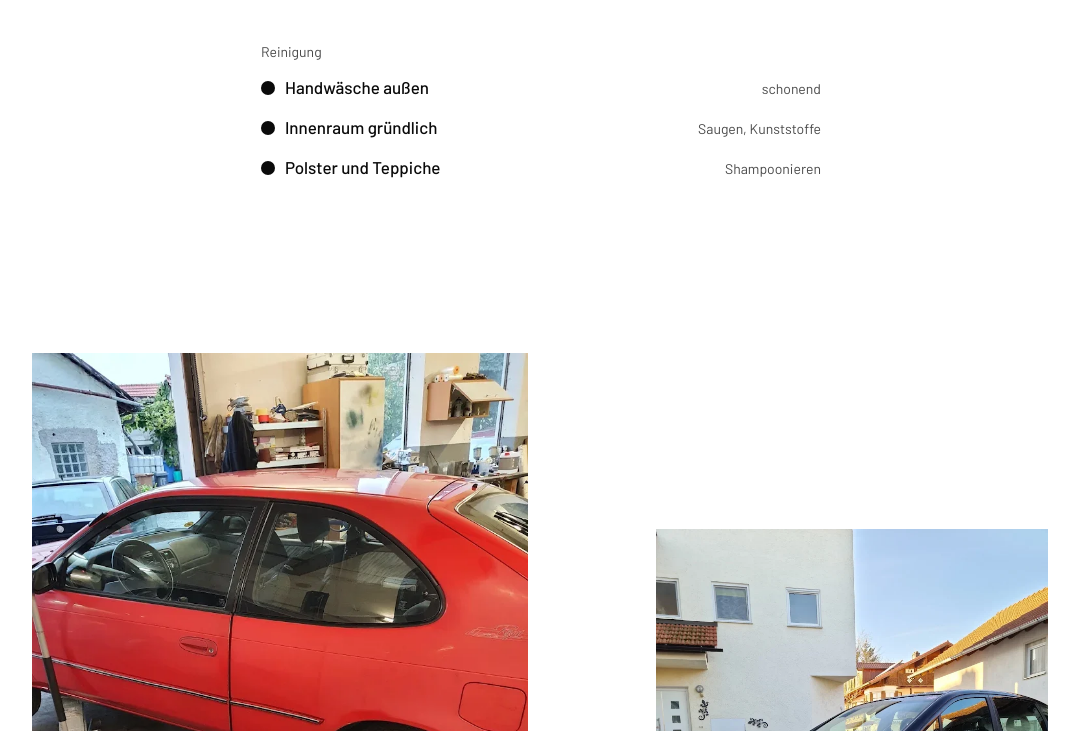
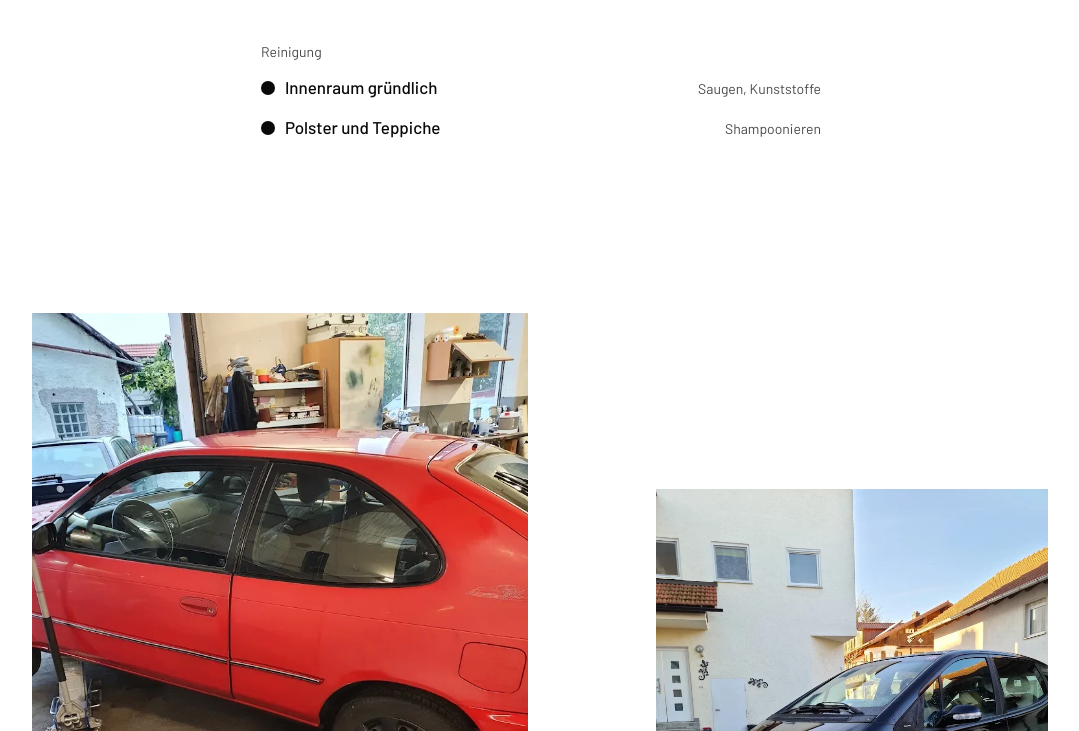
Before and after one commit to legofux-ux/Websites, a plain HTML site: page pronkin/index.html in a window 1280 px wide. Shown: the part 3509-4240 px from the top of the page, without its empty margins (100-1179 px from the left). Drawn offline with nearby package versions, Linux system fonts and the light colour scheme.

Commit message:
Pronkin: drop exterior hand wash from cleaning services
Co-Authored-By: Claude Opus 5.5 <noreply@anthropic.com>
Claude-Session: https://claude.ai/code/session_01LKW3yVDBTpvzGbFHeDNDVQ

```diff
--- a/pronkin/index.html
+++ b/pronkin/index.html
@@ -107,7 +107,6 @@
           <div class="group" data-reveal data-blade="6">
             <p class="group-name">Reinigung</p>
             <ul class="rows">
-              <li><span class="dot dot-ink"></span><span class="row-name">Handwäsche außen</span><span class="row-value">schonend</span></li>
               <li><span class="dot dot-ink"></span><span class="row-name">Innenraum gründlich</span><span class="row-value">Saugen, Kunststoffe</span></li>
               <li><span class="dot dot-ink"></span><span class="row-name">Polster und Teppiche</span><span class="row-value">Shampoonieren</span></li>
             </ul>
```
